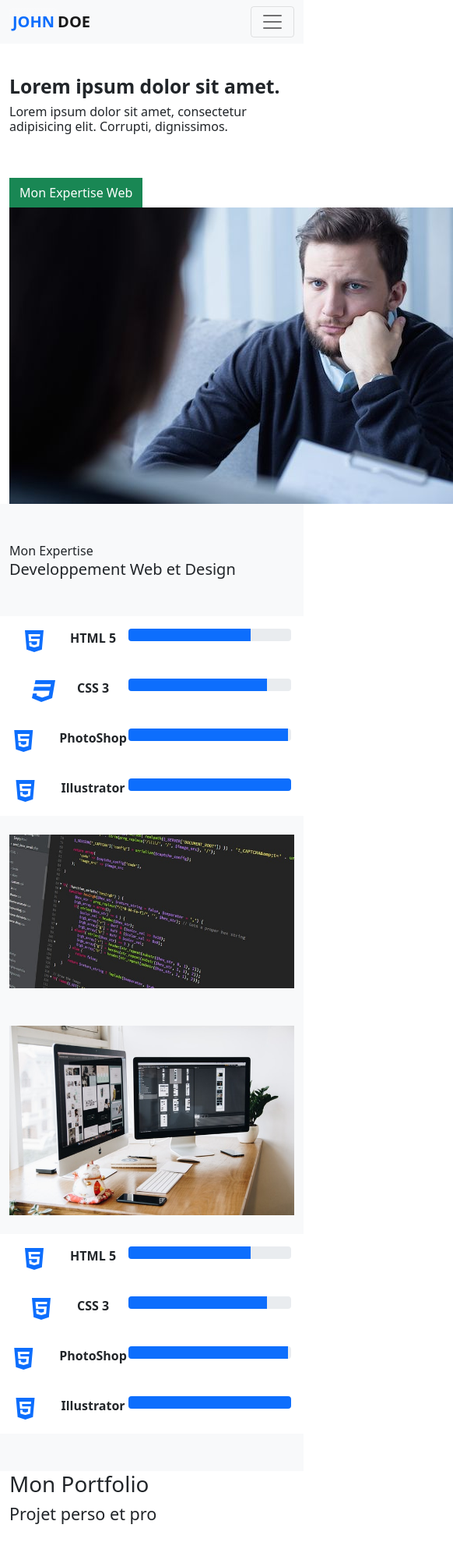
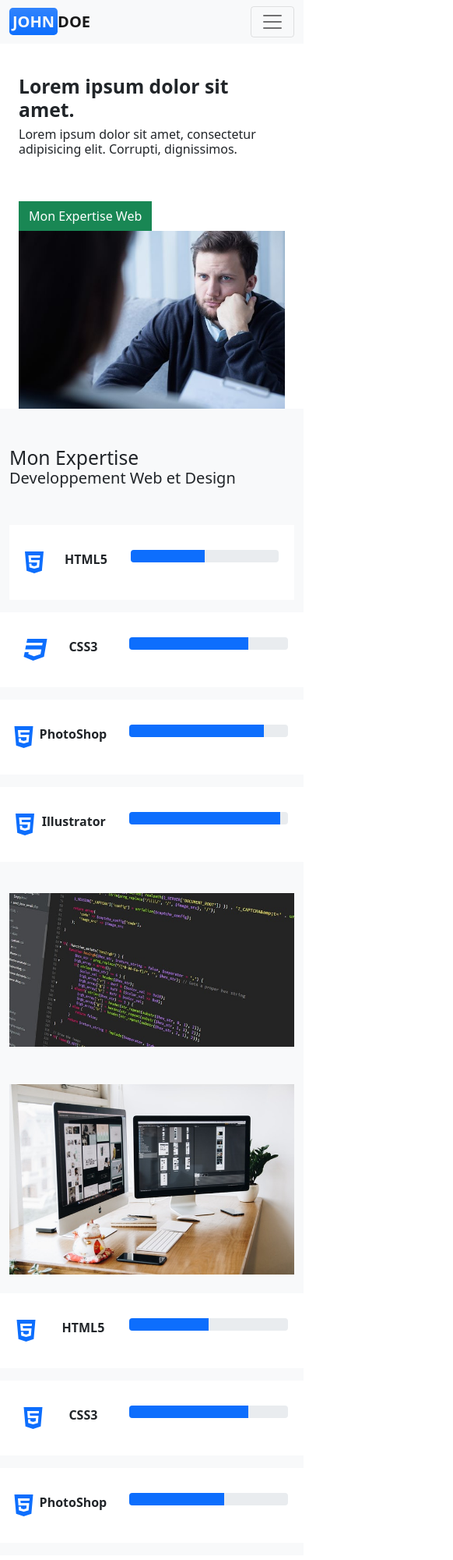
Before and after one commit to iso221/boot, a plain HTML site: page index.html in a window 390 px wide. Shown: the top 2000 px of the page at 78% size, 582 px wide, since content can reach past the window. Drawn offline with nearby package versions, Linux system fonts and the light colour scheme.

Commit message:
modification

```diff
--- a/index.html
+++ b/index.html
@@ -10,10 +10,10 @@
   </head>
   <body>
     <header class="py-4">
-        <nav class=" navbar navbar-expand-md navbar-light bg-light fixed-top">
+        <div class="navbar navbar-expand-lg navbar-light bg-light fixed-top">
           <div class="container">
             <a class="navbar-brand text-uppercase fw-bold" href="#" >
-                    <span class="bg-gradient p-1 rounded-3 text-primary">John</span>Doe
+              <span class="bg-gradient p-1 rounded-3 text-light bg-primary">John</span>Doe
           </a>
           <button class="navbar-toggler" type="button" data-bs-toggle="collapse" data-bs-target="#navbarTogglerDemo01" aria-controls="navbarTogglerDemo01" aria-expanded="false" aria-label="Toggle navigation">
             <span class="navbar-toggler-icon"></span>
@@ -32,34 +32,56 @@
               </li>
             </ul>
           </div>
-        </nav>
+          </div>
+
+        </div>
+      </div>
     </header>
     <section class="presentation">
         <div class="container">
-            <div class="row mt-5 align-items-center" id="moi">
-                <div class="col-sm-12 offset-md-1 col-md-5">
+            <div class="row mt-5 m-auto align-items-center" id="moi">
+                <div class="col-sm-12 col-md-6">
                     <h2 class="fw-bold">Lorem ipsum dolor sit amet.</h2>
                     <h6 class="fw-ligth">Lorem ipsum dolor sit amet, consectetur adipisicing elit. Corrupti, dignissimos.</h6>
                     <button class="btn btn-success rounded-0 mt-5">Mon Expertise Web</button>
                 </div>
-                <div class="col-sm-12 col-md-5">
-                    <img src="img/moi.jpeg" alt="une photo">
+                <div class="col-sm-12 col-md-6">
+                    <img class="reduire" src="img/moi.jpeg" alt="une photo">
                 </div>
             </div>
         </div>
     </section>
     <section id="expertise" class="py-5 bg-light">
-        <div class="container" id="expertise>
+        <div class="container" id="expertise">
           <h2 class="mb-0">Mon Expertise</h2>
           <h3 class="fw-light fs-5">Developpement Web et Design</h3>
           <div class="row gy-4 mt-4">
-            <div class="col-12 col-md-7">
+            <div class="col-sm-12 col-md-7">
+              <div class="mb-3 p-3 bg-white">
                 <div class="row align-items-center">
                   <div class="bg-white p-3 d-flex">
                     <div class="col-5 col-sm-4 col-md-3 col-xl-2">
-                    <div class="d-flex justify-content-center">
+                      <div class="d-flex justify-content-center espace">
                         <i class="fa-brands fa-html5 fa-2x me-2 text-primary"></i>
-                      <p class="fw-bold m-0">HTML 5</p>
+                        <p class="fw-bold m-0">HTML5</p>
+                      </div>
+                    </div>
+                    <div class="col">
+                      <div class="progress">
+                        <div class="progress-bar" role="progressbar" style="width: 50%" aria-valuenow="50" aria-valuemin="0" aria-valuemax="100"></div>
+                      </div>
+                    </div>
+                  </div>
+                </div>
+              </div>
+              <div class="row">
+                <div class="mb-3 p-3 bg-white">
+                  <div class="row align-items-center">
+                    <div class="bg-white p-3 d-flex">
+                      <div class="col-5 col-sm-4 col-md-3 col-xl-2">
+                        <div class="d-flex justify-content-center espace">
+                          <i class="fa-brands fa-css3 fa-2x me-2 text-primary"></i>
+                          <p class="fw-bold m-0">CSS3</p>
                         </div>
                       </div>
                       <div class="col">
@@ -69,12 +91,16 @@
                       </div>
                     </div>
                   </div>
+                </div>
+              </div>
               <div class="row">
+                <div class="mb-3 p-3 bg-white">
+                  <div class="row align-items-center">
                     <div class="bg-white p-3 d-flex">
                       <div class="col-5 col-sm-4 col-md-3 col-xl-2">
-                    <div class="d-flex justify-content-center">
-                      <i class="fa-brands fa-css3 fa-2x me-2 text-primary"></i>
-                      <p class="fw-bold m-0">CSS 3</p>
+                        <div class="d-flex justify-content-center espace">
+                          <i class="fa-brands fa-html5 fa-2x me-2 text-primary"></i>
+                          <p class="fw-bold m-0">PhotoShop</p>
                         </div>
                       </div>
                       <div class="col">
@@ -84,32 +110,23 @@
                       </div>
                     </div>
                   </div>
-              <div class="row">
-                <div class="bg-white p-3 d-flex">
-                  <div class="col-5 col-sm-4 col-md-3 col-xl-2">
-                    <div class="d-flex justify-content-center">
-                      <i class="fa-brands fa-html5 fa-2x me-2 text-primary"></i>
-                      <p class="fw-bold m-0">PhotoShop</p>
-                    </div>
-                  </div>
-                  <div class="col">
-                    <div class="progress">
-                      <div class="progress-bar" role="progressbar" style="width: 98%" aria-valuenow="98" aria-valuemin="0" aria-valuemax="100"></div>
-                    </div>
-                  </div>
                 </div>
               </div>
               <div class="row">
+                <div class="mb-3 p-3 bg-white">
+                  <div class="row align-items-center">
                     <div class="bg-white p-3 d-flex">
                       <div class="col-5 col-sm-4 col-md-3 col-xl-2">
-                    <div class="d-flex justify-content-center">
+                        <div class="d-flex justify-content-center espace">
                           <i class="fa-brands fa-html5 fa-2x me-2 text-primary"></i>
                           <p class="fw-bold m-0">Illustrator</p>
                         </div>
                       </div>
                       <div class="col">
                         <div class="progress">
-                      <div class="progress-bar" role="progressbar" style="width: 100%" aria-valuenow="100" aria-valuemin="0" aria-valuemax="100"></div>
+                          <div class="progress-bar" role="progressbar" style="width: 95%" aria-valuenow="95" aria-valuemin="0" aria-valuemax="100"></div>
+                        </div>
+                      </div>
                     </div>
                   </div>
                 </div>
@@ -125,11 +142,32 @@
             </div>
             <div class="col-12 offset-md-1 col-md-7">
               <div class="row">
+                <div class="mb-3 p-3 bg-white">
+                  <div class="row align-items-center">
                     <div class="bg-white p-3 d-flex">
                       <div class="col-5 col-sm-4 col-md-3 col-xl-2">
-                    <div class="d-flex justify-content-center">
+                        <div class="d-flex justify-content-center espace">
                           <i class="fa-brands fa-html5 fa-2x me-2 text-primary"></i>
-                      <p class="fw-bold m-0">HTML 5</p>
+                          <p class="fw-bold m-0">HTML5</p>
+                        </div>
+                      </div>
+                      <div class="col">
+                        <div class="progress">
+                          <div class="progress-bar" role="progressbar" style="width: 50%" aria-valuenow="50" aria-valuemin="0" aria-valuemax="100"></div>
+                        </div>
+                      </div>
+                    </div>
+                  </div>
+                </div>
+              </div>
+              <div class="row">
+                <div class="mb-3 p-3 bg-white">
+                  <div class="row align-items-center">
+                    <div class="bg-white p-3 d-flex">
+                      <div class="col-5 col-sm-4 col-md-3 col-xl-2">
+                        <div class="d-flex justify-content-center espace">
+                          <i class="fa-brands fa-html5 fa-2x me-2 text-primary"></i>
+                          <p class="fw-bold m-0">CSS3</p>
                         </div>
                       </div>
                       <div class="col">
@@ -139,47 +177,42 @@
                       </div>
                     </div>
                   </div>
-              <div class="row">
-                <div class="bg-white p-3 d-flex">
-                  <div class="col-5 col-sm-4 col-md-3 col-xl-2">
-                    <div class="d-flex justify-content-center">
-                      <i class="fa-brands fa-html5 fa-2x me-2 text-primary"></i>
-                      <p class="fw-bold m-0">CSS 3</p>
-                    </div>
-                  </div>
-                  <div class="col">
-                    <div class="progress">
-                      <div class="progress-bar" role="progressbar" style="width: 85%" aria-valuenow="85" aria-valuemin="0" aria-valuemax="100"></div>
-                    </div>
-                  </div>
                 </div>
               </div>
               <div class="row">
+                <div class="mb-3 p-3 bg-white">
+                  <div class="row align-items-center">
                     <div class="bg-white p-3 d-flex">
                       <div class="col-5 col-sm-4 col-md-3 col-xl-2">
-                    <div class="d-flex justify-content-center">
+                        <div class="d-flex justify-content-center espace">
                           <i class="fa-brands fa-html5 fa-2x me-2 text-primary"></i>
                           <p class="fw-bold m-0">PhotoShop</p>
                         </div>
                       </div>
                       <div class="col">
                         <div class="progress">
-                      <div class="progress-bar" role="progressbar" style="width: 98%" aria-valuenow="98" aria-valuemin="0" aria-valuemax="100"></div>
+                          <div class="progress-bar" role="progressbar" style="width: 60%" aria-valuenow="60" aria-valuemin="0" aria-valuemax="100"></div>
+                        </div>
+                      </div>
                     </div>
                   </div>
                 </div>
               </div>
               <div class="row">
+                <div class="mb-3 p-3 bg-white">
+                  <div class="row align-items-center">
                     <div class="bg-white p-3 d-flex">
                       <div class="col-5 col-sm-4 col-md-3 col-xl-2">
-                    <div class="d-flex justify-content-center">
+                        <div class="d-flex justify-content-center espace">
                           <i class="fa-brands fa-html5 fa-2x me-2 text-primary"></i>
                           <p class="fw-bold m-0">Illustrator</p>
                         </div>
                       </div>
                       <div class="col">
                         <div class="progress">
-                      <div class="progress-bar" role="progressbar" style="width: 100%" aria-valuenow="100" aria-valuemin="0" aria-valuemax="100"></div>
+                          <div class="progress-bar" role="progressbar" style="width: 90%" aria-valuenow="90" aria-valuemin="0" aria-valuemax="100"></div>
+                        </div>
+                      </div>
                     </div>
                   </div>
                 </div>
@@ -194,7 +227,7 @@
           <h4>Projet perso et pro</h4>
             <div class="row my-5 espace">
               <div class="card-group">
-                <div class="card">
+                <div class="card col-sm-12 col-md-3 col">
                   <img src="img/Projet1.jpeg" class="card-img-top" alt="...">
                   <div class="card-body">
                     <h5 class="card-title">Card title</h5>
@@ -202,7 +235,7 @@
                     <a href="#" class="btn btn-primary">En savoir plus</a>
                   </div>
                 </div>
-                <div class="card">
+                <div class="card col-sm-12 col-md-3">
                   <img src="img/projet2.jpeg" class="card-img-top" alt="...">
                   <div class="card-body">
                     <h5 class="card-title">Card title</h5>
@@ -210,7 +243,7 @@
                     <a href="#" class="btn btn-primary mt-5">En savoir plus</a>
                   </div>
                 </div>
-                <div class="card">
+                <div class="card col-sm-12 col-md-3">
                   <img src="img/projet3.jpeg" class="card-img-top" alt="...">
                   <div class="card-body">
                     <h5 class="card-title">Card title</h5>
@@ -218,7 +251,7 @@
                     <a href="#" class="btn btn-primary">En savoir plus</a>
                   </div>
                 </div>
-                <div class="card">
+                <div class="card col-sm-12 col-md-3">
                   <img src="img/projet4.jpeg" class="card-img-top" alt="...">
                   <div class="card-body">
                     <h5 class="card-title">Card title</h5>
@@ -280,7 +313,7 @@
           <div class="row gy-4">
             <div class="col-12 col-md-4">
               <a class="navbar-brand text-uppercase fw-bold" href="#" >
-                <span class="bg-gradient p-1 rounded-3 text-primary">John</span>Doe
+                <span class="bg-gradient p-1 rounded-3 text-light bg-primary">John</span>Doe
             </a>
             </div>
             <div class="col-12 col-md-4">
--- a/style.css
+++ b/style.css
@@ -1,23 +1,24 @@
 
 .reduire{
     width: 100%;
+}
+.espace{
+    padding-right: 30px;
+    padding-left: 0;
 }
 .row .card{
     padding: 10px;
     margin: 10px;
 }
 footer .end{
-    text-align: end;
-}
-footer .none{
-    margin-left: 20px;
+    text-align: center;
+    margin: 0px 0px;
+    padding: 0px 0px;
 }
 footer, a{
     text-decoration: none;
+    color: black;
 }
 i{
     width: 50px;
 }
-footer{
-    background-color: beige;
-}
```
Lines whose indentation alone changed are shown as unchanged.
